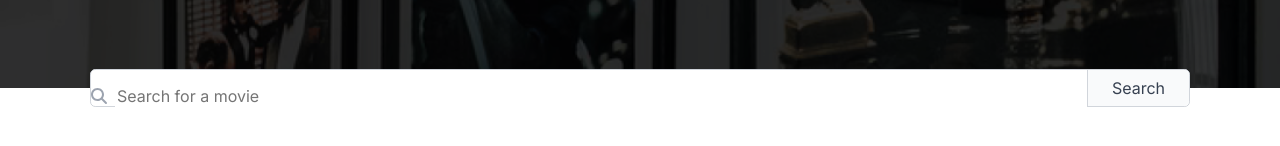
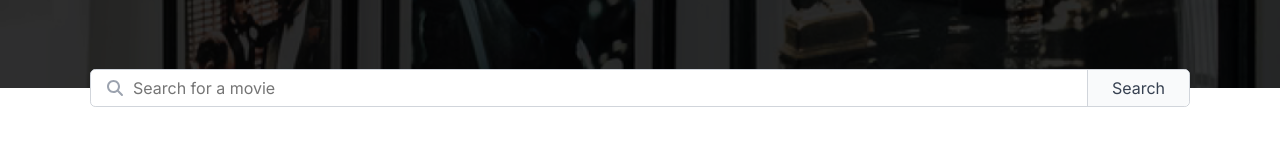
Before and after one commit to bbrazis/movieFinder, a plain HTML site: page index.html in a window 1280 px wide. Shown: the part 232-378 px from the top of the page. Drawn offline with nearby package versions, Linux system fonts and the light colour scheme; no server answers.

Commit message:
Update index.css

```diff
--- a/index.css
+++ b/index.css
@@ -190,7 +190,7 @@ main {
         flex-grow: 1;
         display: flex;
         align-items: center;
-        padding-block-start: 1em;
+        padding-inline-start: 1em;
     }
 
     .search-btn-wrapper {
```
